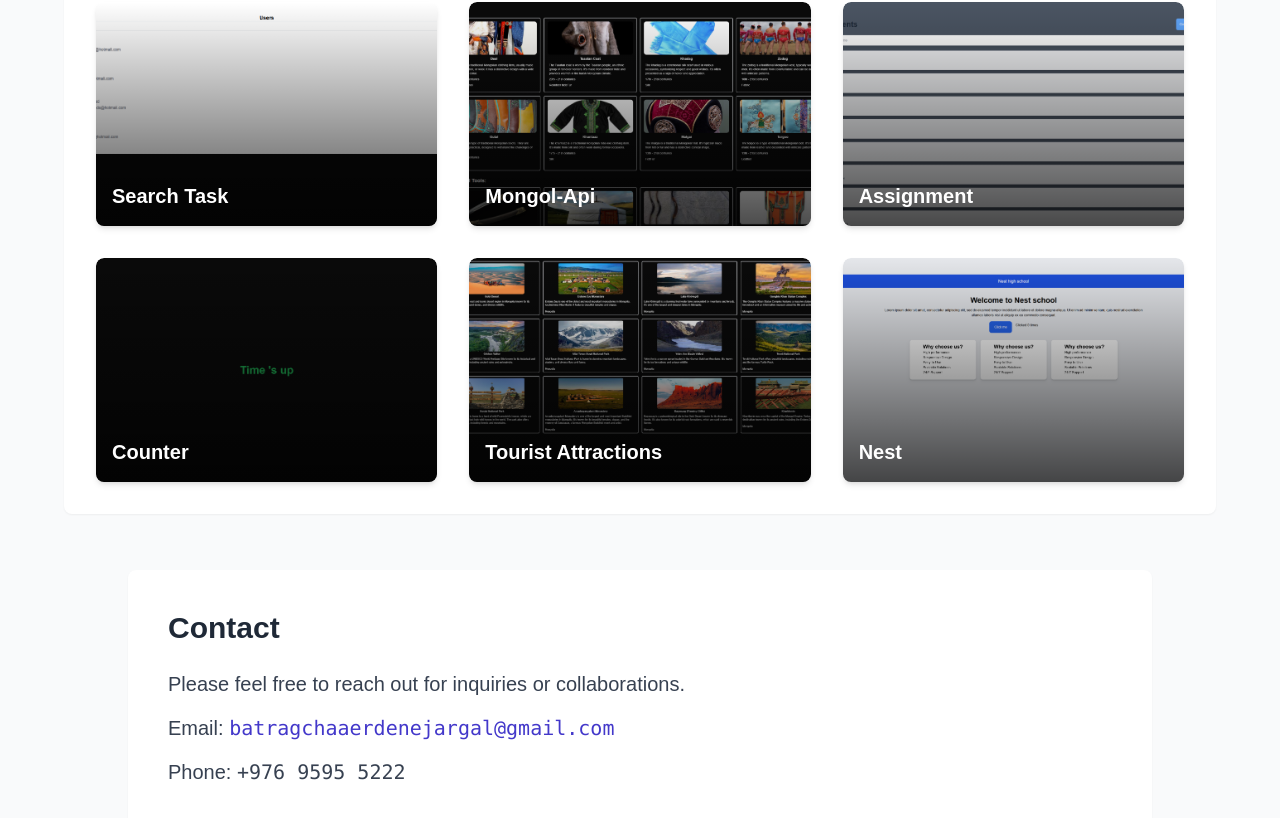
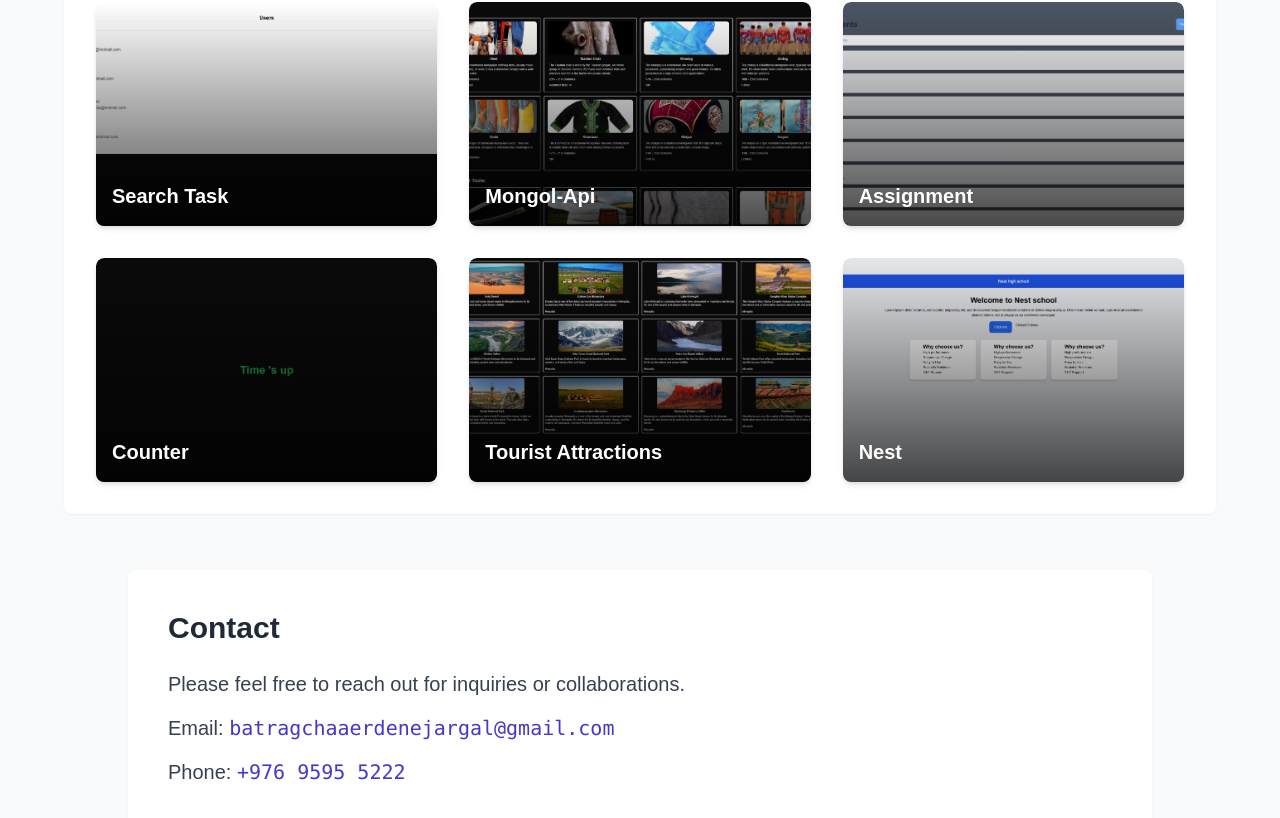
Before and after one commit to erdenejargall/uliral-1, a Next.js app: page / in a window 1280 px wide. Shown: the part 963-1781 px from the top of the page. Built offline with nearby package versions, Linux system fonts and the light colour scheme.

Commit message:
Update index.js

```diff
--- a/pages/index.js
+++ b/pages/index.js
@@ -152,7 +152,7 @@ export default function Portfolio() {
         <div className="text-xl text-gray-700 space-y-4">
           <p>Please feel free to reach out for inquiries or collaborations.</p>
           <p>Email: <span className="font-mono text-indigo-700">batragchaaerdenejargal@gmail.com</span></p>
-          <p>Phone: <span className="font-mono">+976 9595 5222</span></p>
+          <p>Phone: <span className="font-mono text-indigo-700">+976 9595 5222</span></p>
         </div>
       </div>
     </div>
```
